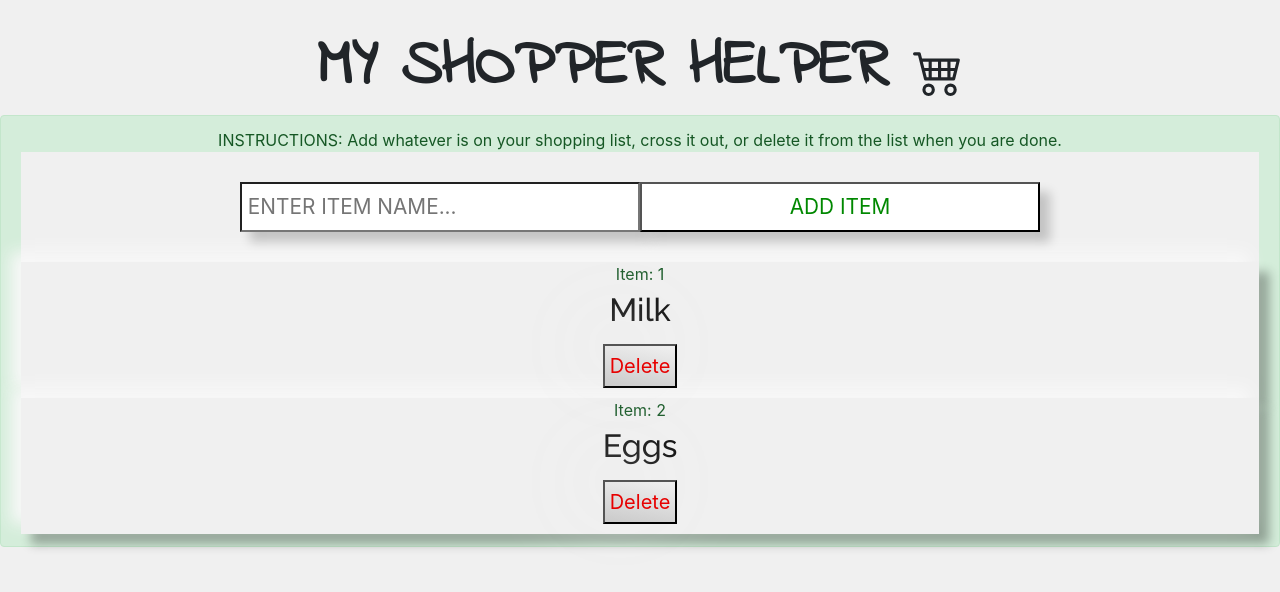
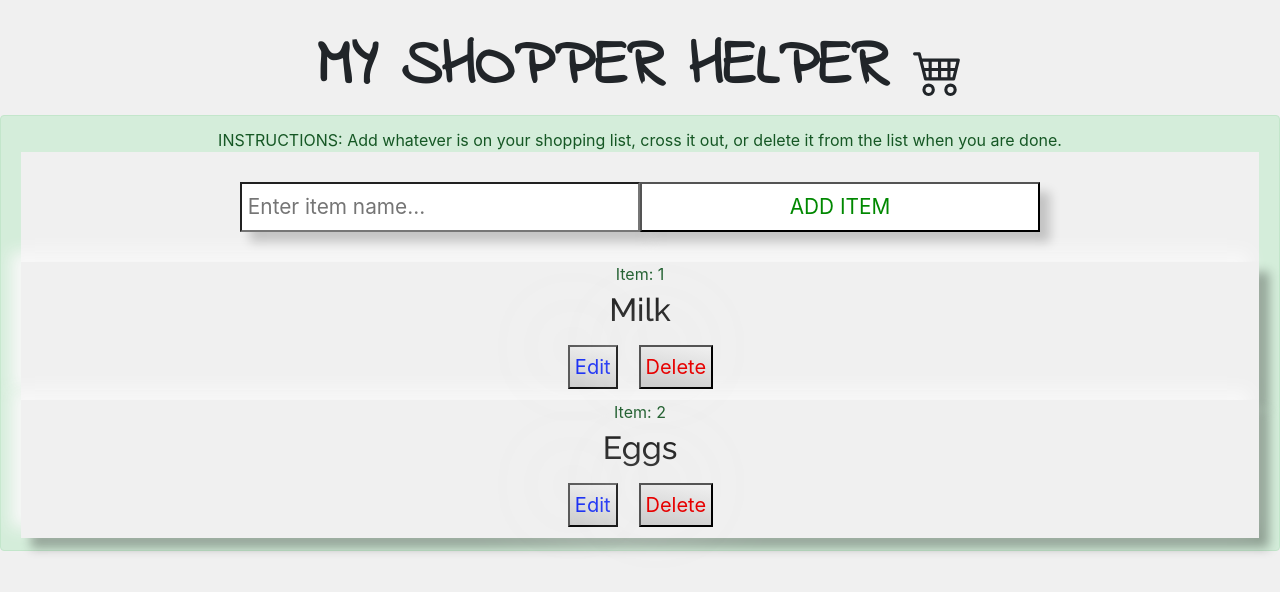
Before and after one commit to MadamHippo/Restaurant-rater-app, an Angular app: page / in a window 1280 px wide. Shown: the top 592 px of the page. Built offline with nearby package versions, Linux system fonts and the light colour scheme; a web font is replaced by a local one.

Commit message:
Added editing functionality

```diff
--- a/src/app/grocery/grocery.component.css
+++ b/src/app/grocery/grocery.component.css
@@ -1,6 +1,5 @@
 .submit {
   color: rgb(0, 136, 0);
-  text-transform: uppercase;
   font-size: 1.3em;
   margin: 30px 0px 30px 0px;
   height: 50px;
@@ -32,3 +31,12 @@
 .grocery {
   box-shadow: -10px -10px 15px #f8f8f8, 10px 10px 10px #00000050;
 }
+
+.edit {
+  color: #1027f5;
+  font-size: 20px;
+  padding: 5px;
+  margin: 11px;
+  background: linear-gradient(190deg, #f0f0f0, #cacaca);
+  box-shadow:  -20px -20px 90px #ececec;
+}
--- a/src/app/grocery/grocery.component.html
+++ b/src/app/grocery/grocery.component.html
@@ -7,7 +7,7 @@
       class="submit"
       [(ngModel)] = "inputGroceries"
     />
-    <input type = "submit" value = "Add Item" class = "submit" />
+    <input type = "submit" value = "ADD ITEM" class = "submit" />
 
   </form>
 
@@ -15,6 +15,7 @@
   <div *ngFor="let item of groceries; let i = index;" class="grocery {{ (item.completed ? 'done' : '') }}">
     <div class="id"> Item: {{ i+1 }} </div>
     <div class="content" (click)="toggleDone(i)"> {{ item.content }} </div>
+    <button class="edit" (click)="onEdit(i)">Edit</button>
     <button class="delete" (click)="deleteItem(i)">Delete</button>
   </div>
 </div>
--- a/src/app/grocery/grocery.component.ts
+++ b/src/app/grocery/grocery.component.ts
@@ -39,6 +39,8 @@ export class GroceryComponent implements OnInit {
   deleteItem (id:number) {
     this.groceries = this.groceries.filter((value, i) => i !==id);
 
+    // filter returns a new array and as a result it has been filtered when i(index) does not match id.
+
   }
 
   addItem () {
@@ -51,8 +53,16 @@ export class GroceryComponent implements OnInit {
   }
 
   onEdit(id: number) {
-    // how do I edit existing thingy //
+    this.inputGroceries = this.groceries[id].content;
+    this.deleteItem(id);
 
+
+/*    this.groceries.map((value, i) => {
+      if (i == id) value.content = content;
+
+      return value;
+    })
+      */
   }
 
 }
```
